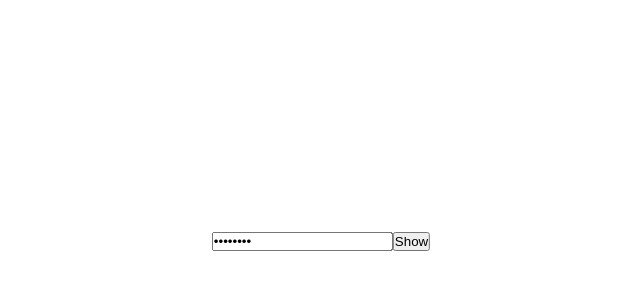
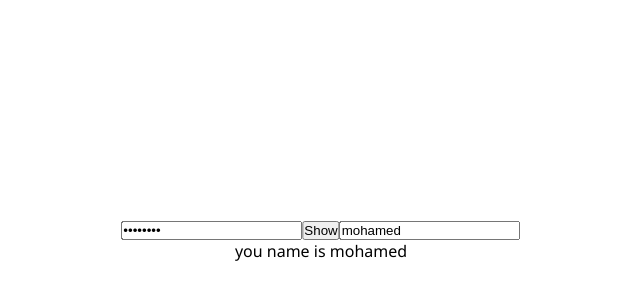
Before and after one commit to Mohamed1Ayman/my-vite, a React (Vite) app: page / in a window 1280 px wide. Shown: the part 160-460 px from the top of the page, without its empty margins (319-959 px from the left). Built offline with nearby package versions, Linux system fonts and the light colour scheme.

Commit message:
How to set inicale value in state

```diff
--- a/src/App.jsx
+++ b/src/App.jsx
@@ -75,11 +75,17 @@ export default App; */
 const ShowPassword = () => {
   const [password, setPassword] = useState('password')
   const [showPassword, setShowPassword] = useState(false)
+  const [text, setText] = useState('mohamed')
   return (
     <div style={{position:'absolute',top:'50%',left:'50%',transform:"translate(-50%, -50%)",textAlign:'center'}}>
     <input type={showPassword ? 'text' : 'password'} value={password} onChange={(e) => setPassword(e.target.value)} />
     <button onClick={() => setShowPassword(!showPassword)}>{showPassword ? 'Hide' : 'Show'}</button>
+
+    <input type="text" onChange={(e) => setText(e.target.value)} value={text} />
+    <p>you name is {text}</p>
     </div>
+
+
   )
 }
 
```
